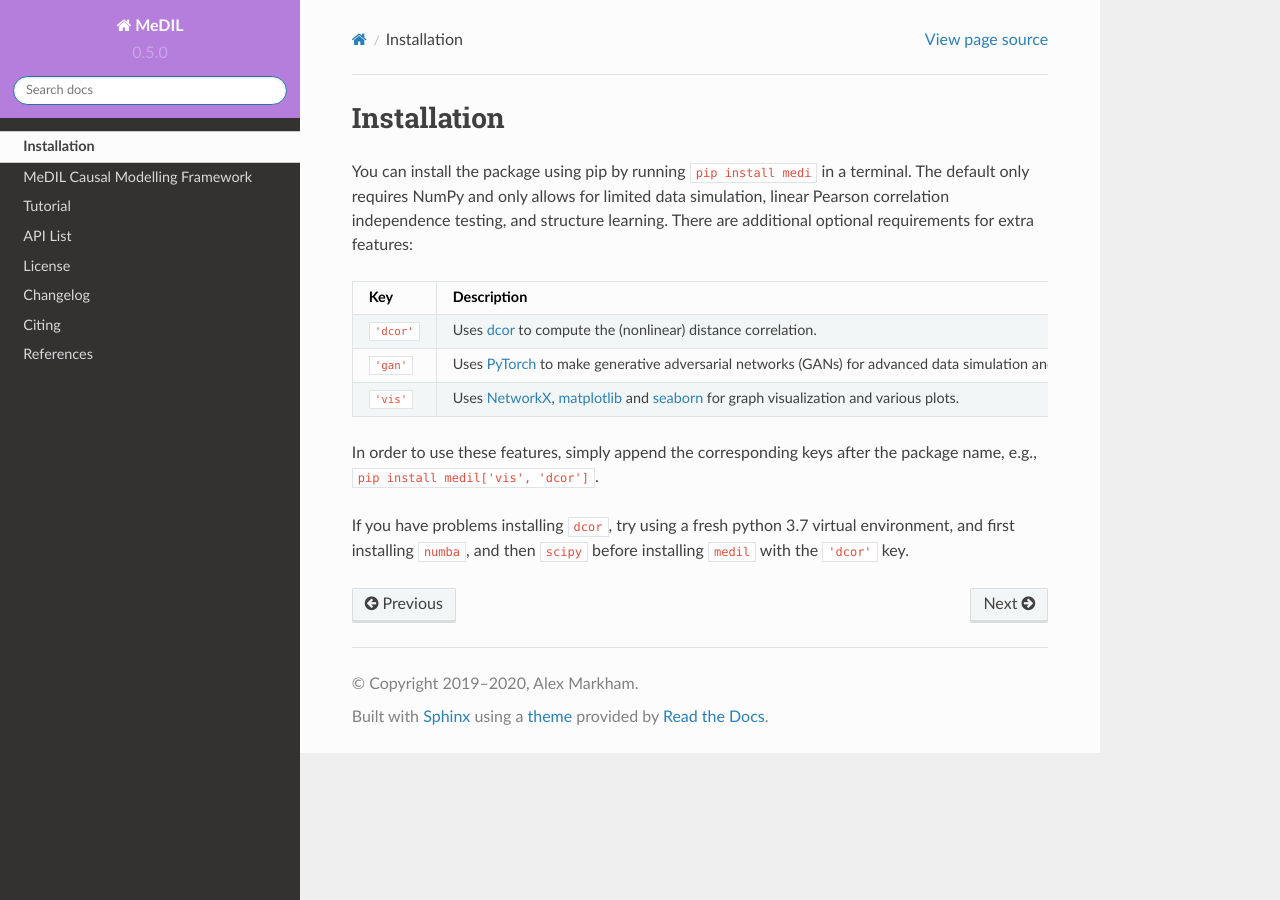
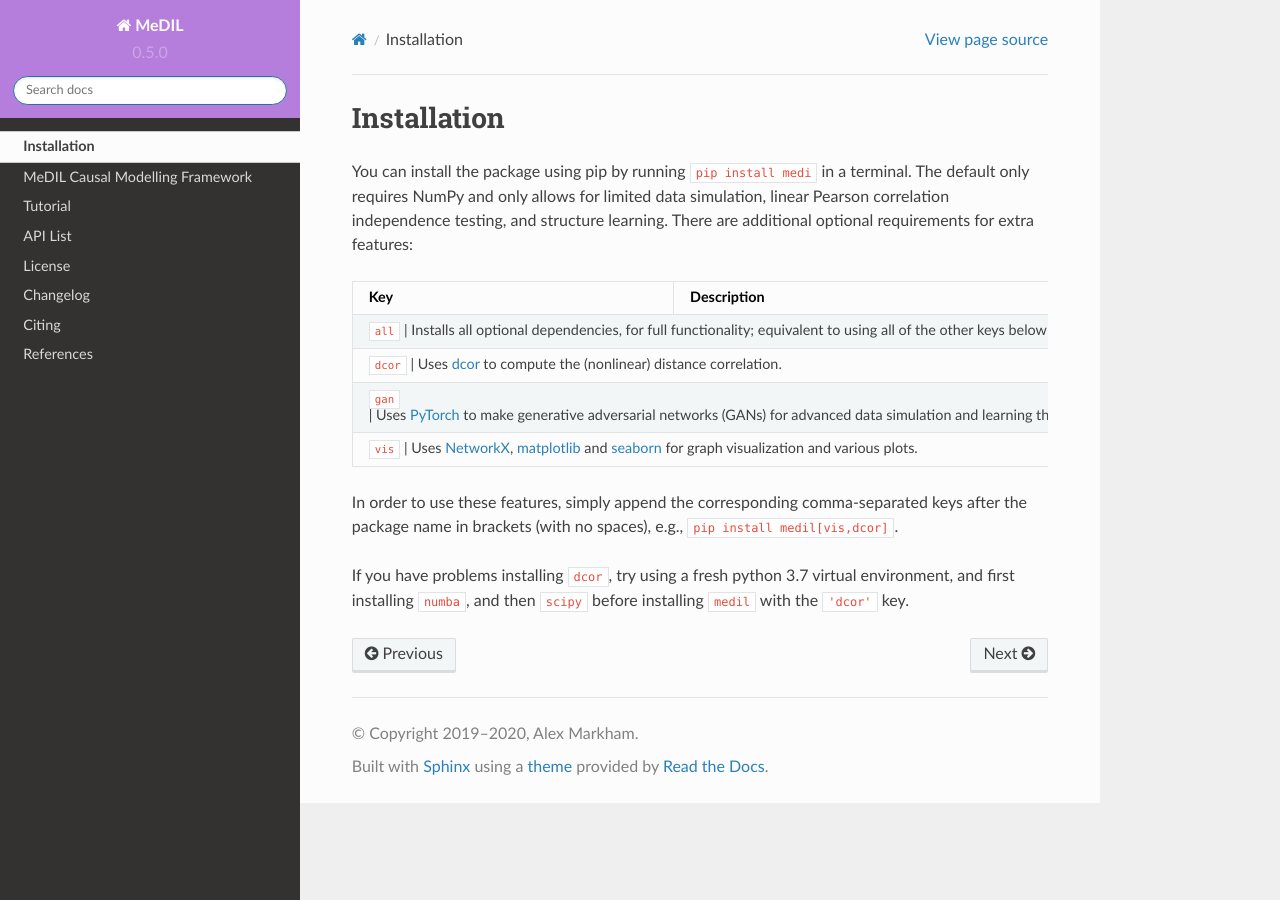
Before and after one commit to Alex-Markham/medil, a Sphinx documentation site: the page built from docs/installation.rst, in a window 1280 px wide. Built offline with Sphinx 7.4.7 and the Read the Docs theme 2.0.0, drawn with Linux system fonts in a browser that asks for light colours.

Commit message:
added [all] key for convenience in pip installation

```diff
--- a/docs/installation.rst
+++ b/docs/installation.rst
@@ -5,16 +5,18 @@ You can install the package using pip by running ``pip install medi`` in a termi
 The default only requires NumPy and only allows for limited data simulation, linear Pearson correlation independence testing, and structure learning.
 There are additional optional requirements for extra features:
 
-+------------+---------------------------------------------------------------------------------------------------------------------------------------------------------------------------------+
-| Key        | Description                                                                                                                                                                     |
-+============+=================================================================================================================================================================================+
-| ``'dcor'`` | Uses `dcor <https://dcor.readthedocs.io/>`_ to compute the (nonlinear) distance correlation.                                                                                    |
-+------------+---------------------------------------------------------------------------------------------------------------------------------------------------------------------------------+
-| ``'gan'``  | Uses `PyTorch <https://pytorch.org/>`_ to make generative adversarial networks (GANs) for advanced data simulation and learning the functional MeDIL causal model.              |
-+------------+---------------------------------------------------------------------------------------------------------------------------------------------------------------------------------+
-| ``'vis'``  | Uses `NetworkX <https://networkx.github.io/>`_, `matplotlib <https://matplotlib.org/>`_ and `seaborn <https://seaborn.pydata.org/>`_ for graph visualization and various plots. |
-+------------+---------------------------------------------------------------------------------------------------------------------------------------------------------------------------------+
++------------+-------------------------------------------------------------------------------------------------------------------------------------------------------------------------------+
+| Key        | Description                                                                                                                                                                   |
++============+===============================================================================================================================================================================+
+| ``all`` | Installs all optional dependencies, for full functionality; equivalent to using all of the other keys below                                                                      |
++------------+-------------------------------------------------------------------------------------------------------------------------------------------------------------------------------+
+| ``dcor`` | Uses `dcor <https://dcor.readthedocs.io/>`_ to compute the (nonlinear) distance correlation.                                                                                    |
++------------+-------------------------------------------------------------------------------------------------------------------------------------------------------------------------------+
+| ``gan``  | Uses `PyTorch <https://pytorch.org/>`_ to make generative adversarial networks (GANs) for advanced data simulation and learning the functional MeDIL causal model.              |
++------------+-------------------------------------------------------------------------------------------------------------------------------------------------------------------------------+
+| ``vis``  | Uses `NetworkX <https://networkx.github.io/>`_, `matplotlib <https://matplotlib.org/>`_ and `seaborn <https://seaborn.pydata.org/>`_ for graph visualization and various plots. |
++------------+-------------------------------------------------------------------------------------------------------------------------------------------------------------------------------+
 
-In order to use these features, simply append the corresponding keys after the package name, e.g., ``pip install medil['vis', 'dcor']``.
+In order to use these features, simply append the corresponding comma-separated keys after the package name in brackets (with no spaces), e.g., ``pip install medil[vis,dcor]``.
 
 If you have problems installing ``dcor``, try using a fresh python 3.7 virtual environment, and first installing ``numba``, and then ``scipy`` before installing ``medil`` with the ``'dcor'`` key.
--- a/setup.py
+++ b/setup.py
@@ -9,5 +9,6 @@ setup(name='MeDIL',
           'dcor': ['dcor'],
           'GAN' : ['pytorch'],
           'vis' : ['matplotlib', 'networkx']
+          'all' : ['dcor', 'pytorch', 'matplotlib', 'networkx']
       }
 )
```
